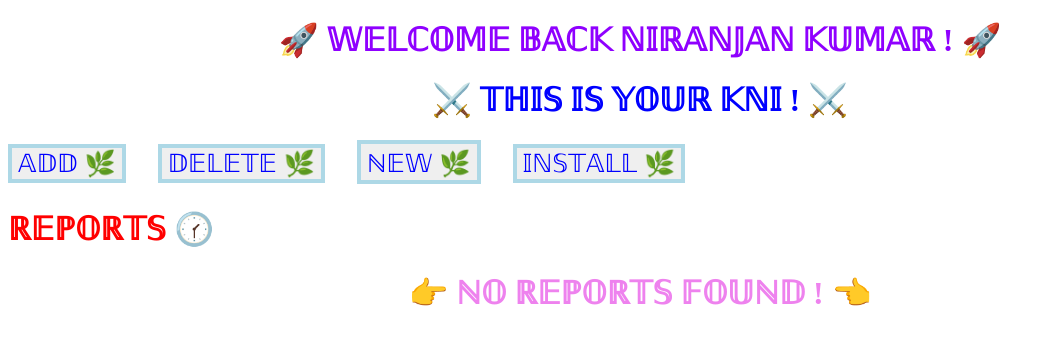
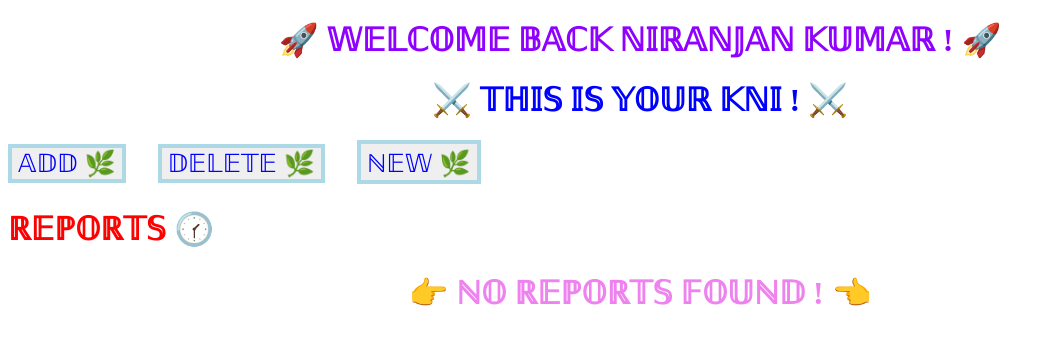
Before and after one commit to hacker1514/t, a plain HTML site: page t.html in a window 1280 px wide. Shown: the whole page, without its empty margins (0-1054 px from the left). Drawn offline with Linux system fonts and the light colour scheme.

Commit message:
Update t.html

```diff
--- a/t.html
+++ b/t.html
@@ -15,7 +15,7 @@
                 <button style="color:#0000ff;border:4px solid lightblue;font-size:25px;" onclick="d()">𝔻𝔼𝕃𝔼𝕋𝔼 🌿</button>
                 <span style="color:white;">___</span>
                 <button style="color:#0000ff;border:4px solid lightblue;font-size:25px;" onclick="ne()">ℕ𝔼𝕎   🌿</button>
-                <span style="color:white;">___</span>                                                                         <button style="color:#0000ff;border:4px solid lightblue;font-size:25px;" onclick="install()">𝕀ℕ𝕊𝕋𝔸𝕃𝕃 🌿</button>
+                <span style="color:white;">___</span>
                 <h1 style="color:red;">ℝ𝔼ℙ𝕆ℝ𝕋𝕊 🕜</h1>
                 <center>
                 <div style="color:violet;" id="r" ></div>
```
